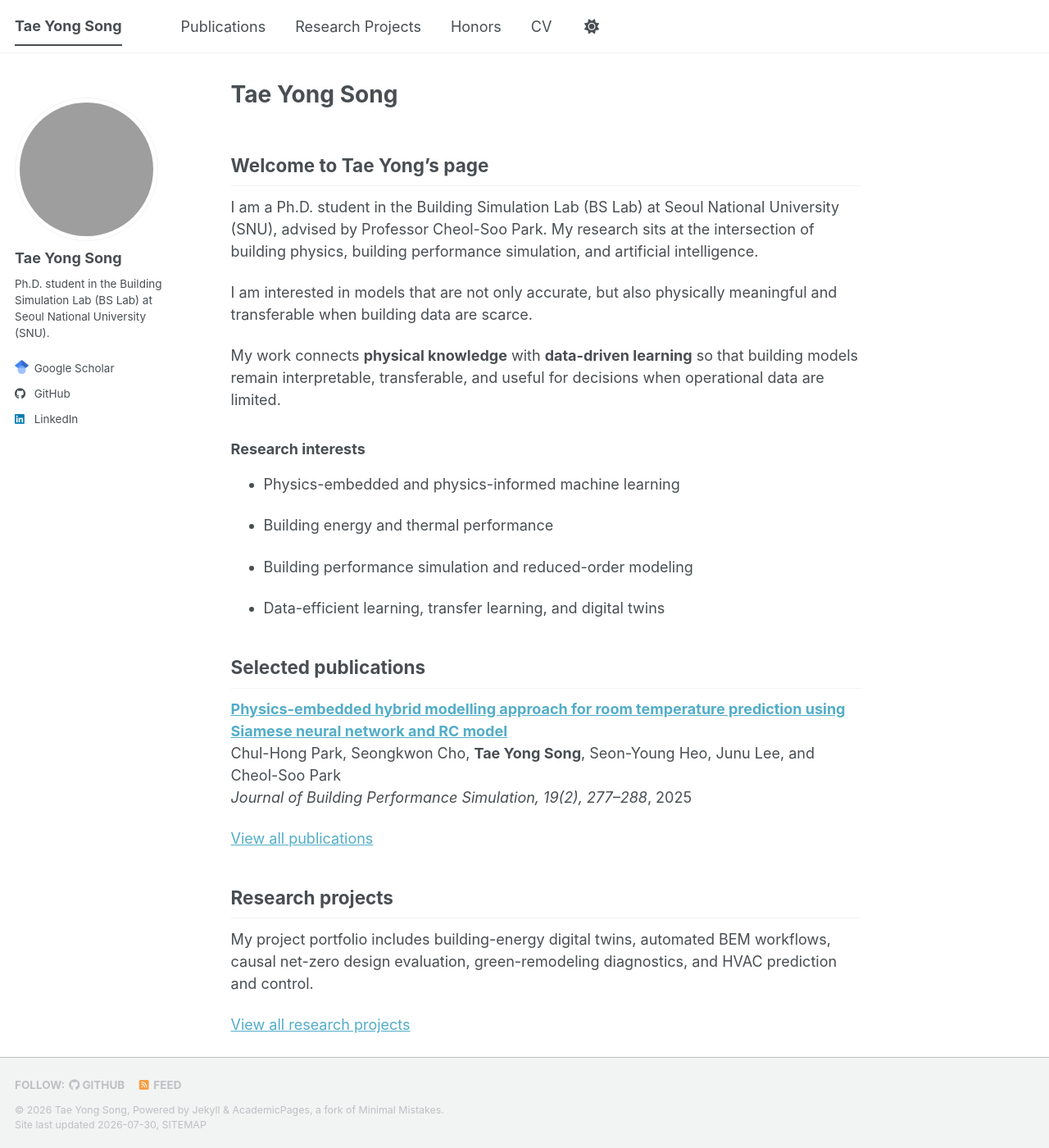
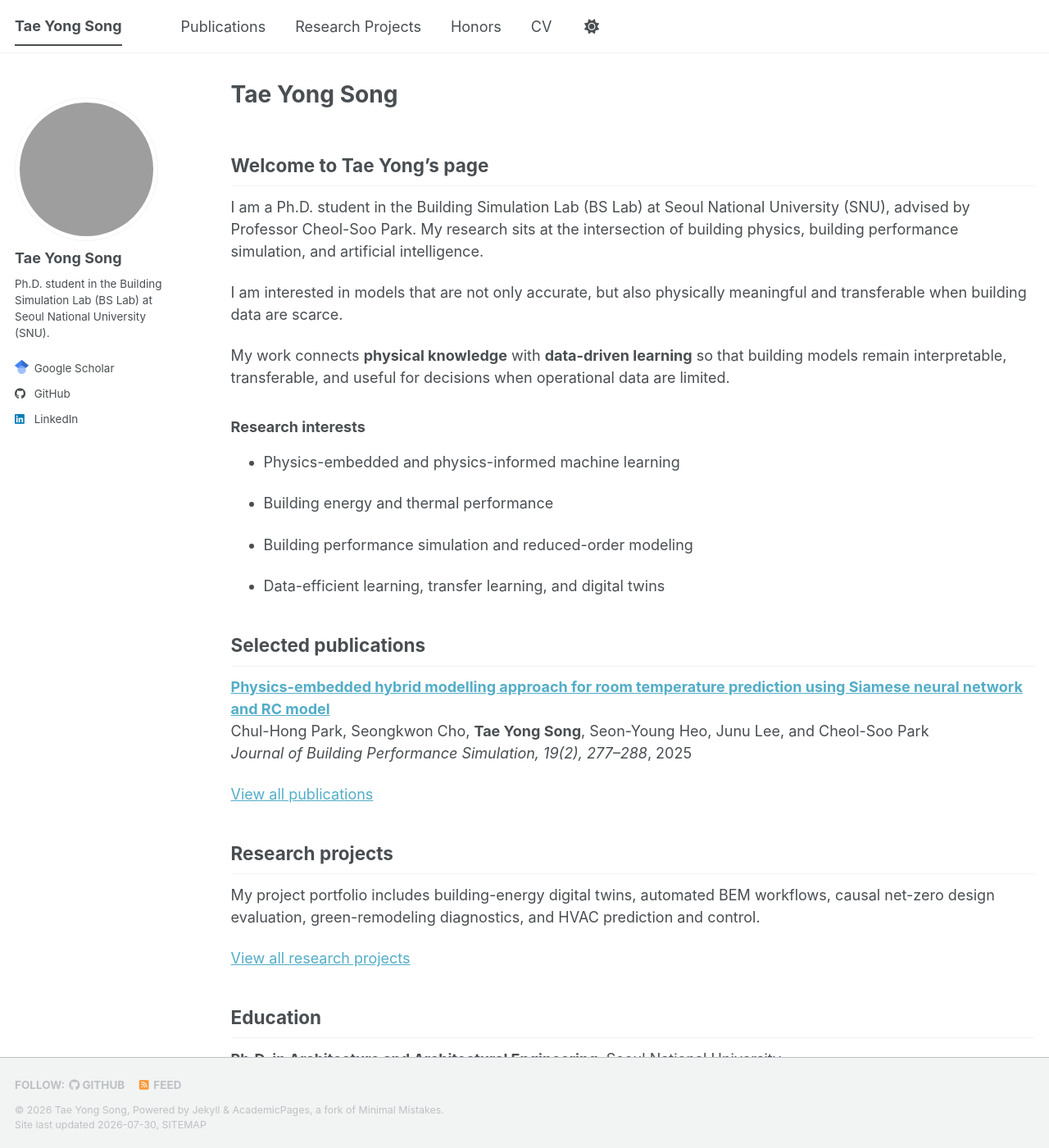
Before and after one commit to taeyong-song/taeyong-song.github.io, a Jekyll site: the page built from _pages/about.md, in a window 1280 px wide and 1400 px high. Shown: the whole window at 82% size. Built offline with Jekyll 4.4.1, drawn with Linux system fonts in a browser that asks for light colours; a style sheet for code colours, icons or effects is not loaded; some of the changed text lies outside the part shown.

Commit message:
Widen site layout and refine education details

```diff
--- a/_data/profile.yml
+++ b/_data/profile.yml
@@ -12,11 +12,12 @@
   - degree: Ph.D. in Architecture and Architectural Engineering
     institution: Seoul National University
     period: 2026.03–present
-    description: "Building Simulation Lab (BS Lab) · Advisor: Professor Cheol-Soo Park"
+    advisor: Prof. Cheol-Soo Park
   - degree: M.S. in Architecture and Architectural Engineering
     institution: Seoul National University
     period: 2022.03–2024.02
-    description: "Thesis: Exploring Potential of Transfer Learning in Overcoming Data Scarcity for Building Energy Model"
+    advisor: Prof. Cheol-Soo Park
+    thesis: Exploring Potential of Transfer Learning in Overcoming Data Scarcity for Building Energy Model
   - degree: B.S. in Architecture and Architectural Engineering
     institution: Seoul National University
     period: 2015.03–2022.02
--- a/_pages/about.md
+++ b/_pages/about.md
@@ -46,7 +46,8 @@
 
 {% for item in profile.education %}
 **{{ item.degree }}**, {{ item.institution }}
-{{ item.period }} · {{ item.description }}
+{{ item.period }}{% if item.advisor %} · Advisor: {{ item.advisor }}{% endif %}<br>
+{% if item.thesis %}Thesis: {{ item.thesis }}{% endif %}
 
 {% endfor %}
 
--- a/assets/css/main.scss
+++ b/assets/css/main.scss
@@ -117,6 +117,21 @@
 
   .sidebar .author__desktop {
     display: block;
+  }
+}
+
+/* Use the desktop canvas more efficiently while preserving readable line lengths. */
+@media screen and (min-width: 1024px) {
+  #main > .page {
+    padding-right: 0;
+  }
+}
+
+@media screen and (min-width: 1280px) {
+  .masthead__inner-wrap,
+  #main,
+  .page__footer footer {
+    max-width: 1440px;
   }
 }
 
```
Also changed, not shown: 2 other files.
